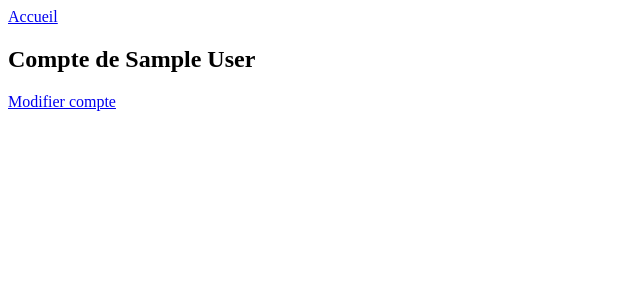
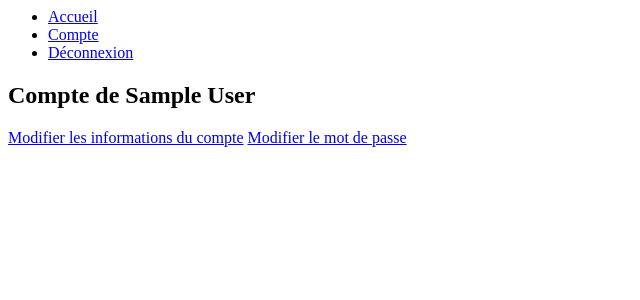
Before and after one commit to flodelage/bballstats, a Django app: page /account/1/ in a window 1280 px wide. Shown: the top 300 px of the page, without its empty margins (0-640 px from the left). Run offline with Django 3.2, Linux system fonts and the light colour scheme; the visitor is signed in with stand-in values (Sample User, id 1); parts of the project's set-up code (start-up, migrations or seed data) failed here and were passed over; some libraries are stand-ins or nearby versions; some web fonts are replaced.

Commit message:
manage navbar connexion conditions

```diff
--- a/account/templates/account/account.html
+++ b/account/templates/account/account.html
@@ -7,6 +7,7 @@
 
 <h2>Compte de {{ profile.first_name }} {{ profile.last_name }}</h2>
 
-<a href="{% url 'update_account' full_name %}">Modifier compte</a>
+<a href="{% url 'update_account' full_name %}">Modifier les informations du compte</a>
+<a href="{% url 'update_account' full_name %}">Modifier le mot de passe</a>
 
 {% endblock content %}
--- a/account/templates/account/base.html
+++ b/account/templates/account/base.html
@@ -26,7 +26,16 @@
     </head>
     <body>
         <!-- Navigation-->
-        <a href="{% url 'home' %}">Accueil</a>
+        <ul>
+            {% if user.is_authenticated %}
+                <li class="nav-item"><a class="nav-link" href="{% url 'home' %}">Accueil</a></li>
+                <li class="nav-item"><a class="nav-link" href="{% url 'account' full_name %}">Compte</a></li>
+                <li class="nav-item"><a class="nav-link" href="{% url 'logout' %}">Déconnexion</a></li>
+            {% else %}
+                <li class="nav-item"><a class="nav-link" href="{% url 'home' %}">Accueil</a></li>
+                <li class="nav-item"><a class="nav-link" href="{% url 'login' %}">Connexion</i></a></li>
+            {% endif %}
+        </ul>
         {% block content %}
         {% endblock %}
         <!-- Footer-->
--- a/account/templates/account/home.html
+++ b/account/templates/account/home.html
@@ -5,7 +5,5 @@
 
 {% block content %}
 
-<a href="{% url 'login' %}">Connexion</a>
-<a href="{% url 'account' full_name %}">Compte</a>
 
 {% endblock content %}
--- a/account/templates/account/update_account.html
+++ b/account/templates/account/update_account.html
@@ -7,5 +7,10 @@
 
 <h2>Modifier compte de {{ profile.first_name }} {{ profile.last_name }}</h2>
 
+<form method="post">
+    {{ update_form.as_p }}
+    {% csrf_token %}
+    <button type="submit" >Modifier</button>
+</form>
 
 {% endblock content %}
--- a/account/urls.py
+++ b/account/urls.py
@@ -6,6 +6,7 @@ from account import views
 urlpatterns = [
     path('signup/', views.signup_page, name='signup'),
     path('login/', views.login_page, name='login'),
+    path('logout/', views.log_out, name='logout'),
     path('<str:full_name>/update/', views.update_account, name='update_account'),
     path('<str:full_name>/', views.account, name='account'),
 ]
--- a/account/views.py
+++ b/account/views.py
@@ -9,8 +9,11 @@ from .forms import ProfileCreationForm, ProfileChangeForm, ProfileLoginForm
 
 def home(request):
     profile = request.user
-    full_name = f"{profile.first_name}-{profile.last_name}"
-    return render(request, 'account/home.html', {'full_name': full_name})
+    context = {}
+    if profile.is_authenticated:
+        full_name = f"{profile.first_name}-{profile.last_name}"
+        context = {'full_name': full_name}
+    return render(request, 'account/home.html', context)
 
 
 def signup_page(request):
@@ -50,11 +53,20 @@ def login_page(request):
 
 
 @login_required
+def log_out(request):
+    """
+    Allow a logged in user to log out
+    """
+    logout(request)
+    return redirect(settings.LOGIN_REDIRECT_URL)
+
+
+@login_required
 def update_account(request, full_name):
-    profile = request.user
-    full_name = f"{profile.first_name}-{profile.last_name}"
-    return render(request, 'account/update_account.html',
-                  {'profile': profile})
+    """
+    Allow a user to update his account
+    """
+    pass
 
 
 @login_required
```
